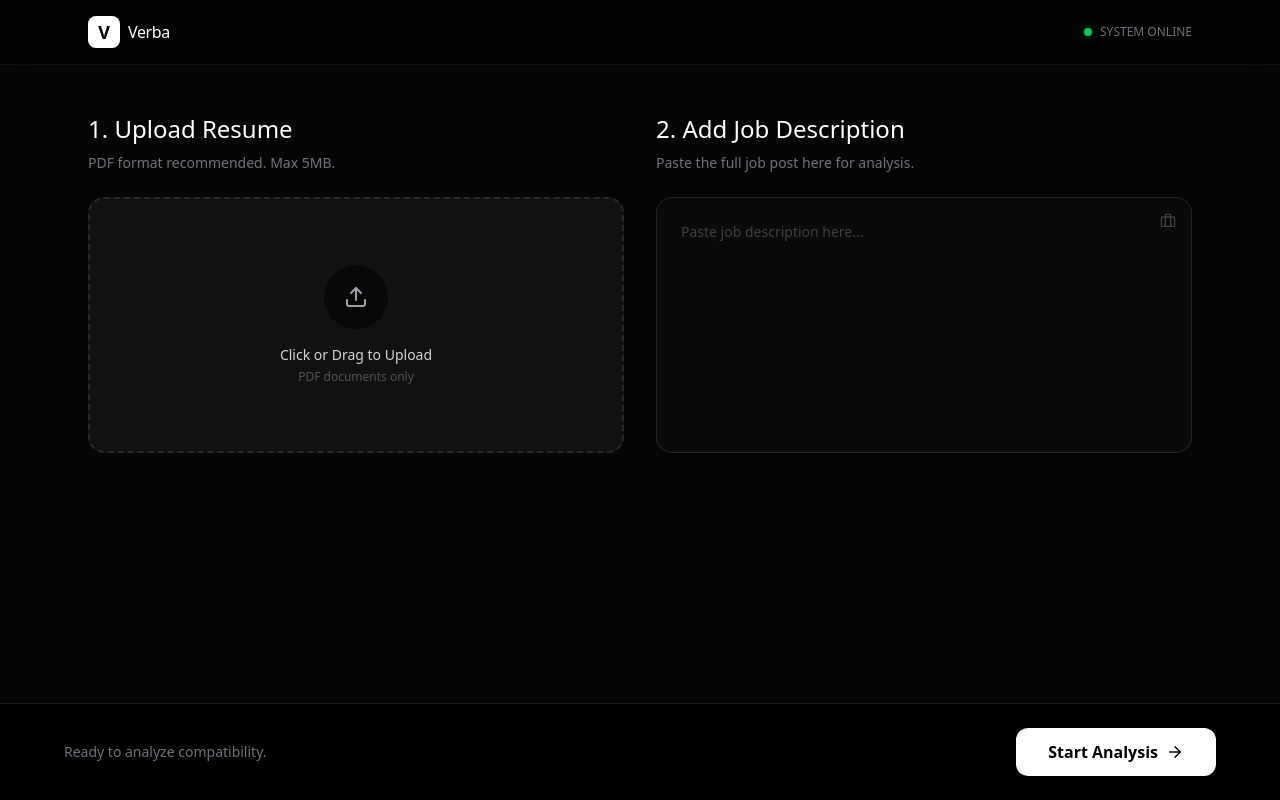
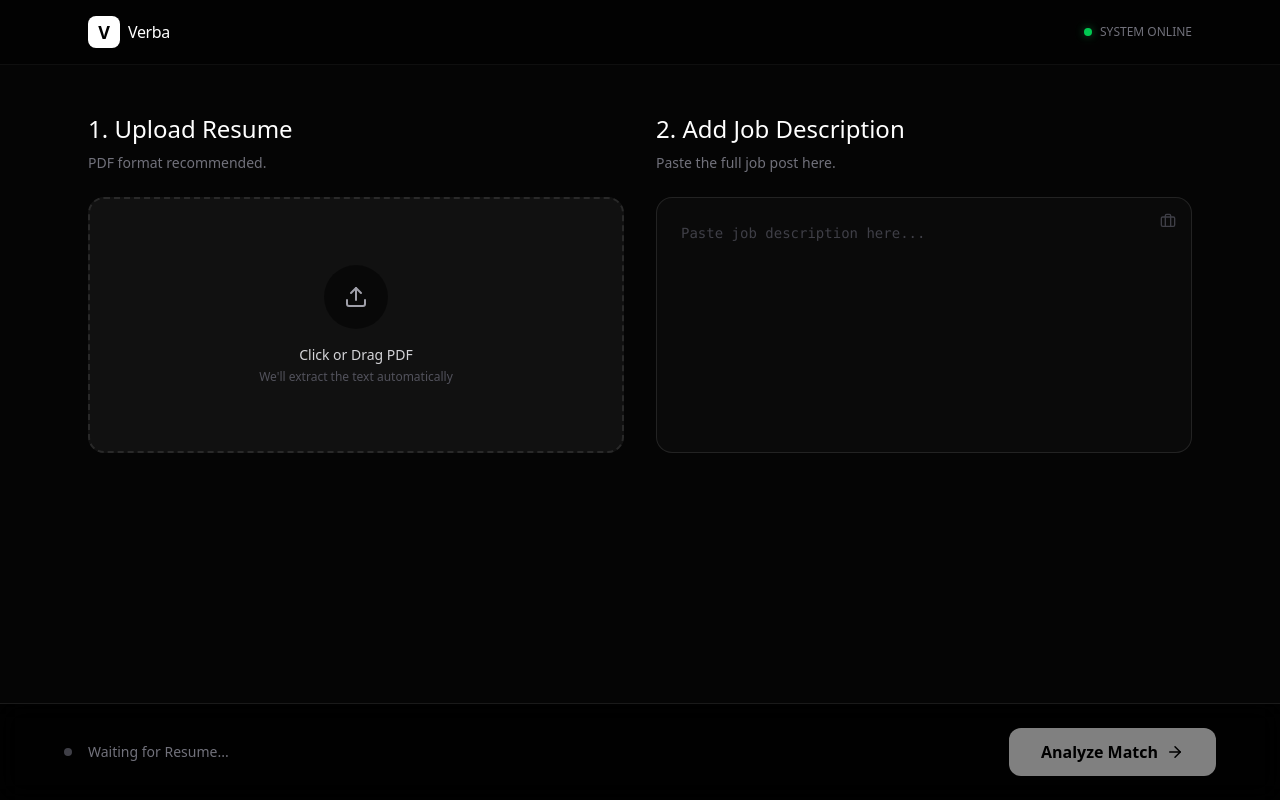
Before and after one commit to Nisinii/Verba, a React (Vite) app in the folder client/: page / in a window 1280 px wide. Built offline with nearby package versions, Linux system fonts and the light colour scheme.

Commit message:
Updated app.jsx to handle file upload

```diff
--- a/client/src/App.tsx
+++ b/client/src/App.tsx
@@ -1,6 +1,41 @@
-import { Upload, FileText, Briefcase, ArrowRight, CheckCircle2 } from 'lucide-react';
+import { useState } from 'react';
+import axios from 'axios';
+import { Upload, Briefcase, ArrowRight, CheckCircle2, FileText, Loader2, AlertCircle } from 'lucide-react';
 
 function App() {
+  const [resumeText, setResumeText] = useState<string>("");
+  const [jobDesc, setJobDesc] = useState<string>("");
+  const [status, setStatus] = useState<"idle" | "uploading" | "success" | "error">("idle");
+  const [fileName, setFileName] = useState<string>("");
+
+  // FUNCTION: Handle File Upload
+  const handleFileUpload = async (event: React.ChangeEvent<HTMLInputElement>) => {
+    const file = event.target.files?.[0];
+    if (!file) return;
+
+    setStatus("uploading");
+    setFileName(file.name);
+
+    const formData = new FormData();
+    formData.append("file", file);
+
+    try {
+      // Send to FastAPI
+      const response = await axios.post("http://127.0.0.1:8000/extract-resume", formData, {
+        headers: { "Content-Type": "multipart/form-data" },
+      });
+
+      // Save the extracted text
+      setResumeText(response.data.full_text);
+      setStatus("success");
+      console.log("Extracted Text:", response.data.full_text); // Check Console to see it!
+
+    } catch (error) {
+      console.error(error);
+      setStatus("error");
+    }
+  };
+
   return (
     <div className="min-h-screen bg-[#050505] text-white font-sans selection:bg-blue-500/30">
 
@@ -27,18 +62,64 @@ function App() {
         <section className="space-y-6">
           <div className="space-y-2">
             <h2 className="text-2xl font-light">1. Upload Resume</h2>
-            <p className="text-zinc-500 text-sm">PDF format recommended. Max 5MB.</p>
+            <p className="text-zinc-500 text-sm">PDF format recommended.</p>
           </div>
 
-          {/* Upload Box (Visual Only for now) */}
-          <div className="border-2 border-dashed border-white/10 rounded-2xl h-64 flex flex-col items-center justify-center gap-4 bg-white/5 hover:bg-white/10 transition-colors cursor-pointer group">
-            <div className="w-16 h-16 rounded-full bg-black/50 flex items-center justify-center group-hover:scale-110 transition-transform">
-              <Upload className="text-zinc-400 group-hover:text-white" size={24} />
-            </div>
-            <div className="text-center">
-              <p className="text-sm font-medium text-zinc-300">Click or Drag to Upload</p>
-              <p className="text-xs text-zinc-600 mt-1">PDF documents only</p>
-            </div>
+          {/* Upload Box with State Handling */}
+          <div className={`relative border-2 border-dashed rounded-2xl h-64 flex flex-col items-center justify-center gap-4 transition-all group overflow-hidden
+            ${status === 'error' ? 'border-red-500/50 bg-red-500/5' :
+              status === 'success' ? 'border-green-500/50 bg-green-500/5' :
+              'border-white/10 bg-white/5 hover:bg-white/10 hover:border-white/20'}`}
+          >
+            {/* Hidden Input Field */}
+            <input
+              type="file"
+              accept=".pdf"
+              onChange={handleFileUpload}
+              className="absolute inset-0 w-full h-full opacity-0 cursor-pointer z-10"
+            />
+
+            {/* UI STATE: LOADING */}
+            {status === 'uploading' && (
+              <div className="flex flex-col items-center gap-3 animate-pulse">
+                <Loader2 className="animate-spin text-blue-400" size={32} />
+                <p className="text-sm text-zinc-400">Extracting text...</p>
+              </div>
+            )}
+
+            {/* UI STATE: SUCCESS */}
+            {status === 'success' && (
+              <div className="flex flex-col items-center gap-3">
+                <div className="w-16 h-16 rounded-full bg-green-500/20 flex items-center justify-center text-green-400">
+                  <CheckCircle2 size={32} />
+                </div>
+                <div className="text-center">
+                  <p className="text-sm font-medium text-white">{fileName}</p>
+                  <p className="text-xs text-zinc-500 mt-1">Ready for analysis</p>
+                </div>
+              </div>
+            )}
+
+            {/* UI STATE: ERROR */}
+            {status === 'error' && (
+              <div className="flex flex-col items-center gap-3">
+                <AlertCircle className="text-red-400" size={32} />
+                <p className="text-sm text-red-400">Upload failed. Try again.</p>
+              </div>
+            )}
+
+            {/* UI STATE: DEFAULT (IDLE) */}
+            {status === 'idle' && (
+              <>
+                <div className="w-16 h-16 rounded-full bg-black/50 flex items-center justify-center group-hover:scale-110 transition-transform">
+                  <Upload className="text-zinc-400 group-hover:text-white" size={24} />
+                </div>
+                <div className="text-center">
+                  <p className="text-sm font-medium text-zinc-300">Click or Drag PDF</p>
+                  <p className="text-xs text-zinc-600 mt-1">We'll extract the text automatically</p>
+                </div>
+              </>
+            )}
           </div>
         </section>
 
@@ -46,12 +127,14 @@ function App() {
         <section className="space-y-6">
           <div className="space-y-2">
             <h2 className="text-2xl font-light">2. Add Job Description</h2>
-            <p className="text-zinc-500 text-sm">Paste the full job post here for analysis.</p>
+            <p className="text-zinc-500 text-sm">Paste the full job post here.</p>
           </div>
 
           <div className="relative h-64">
             <textarea
-              className="w-full h-full bg-[#0A0A0A] border border-white/10 rounded-2xl p-6 text-sm text-zinc-300 focus:outline-none focus:border-white/20 resize-none placeholder:text-zinc-700"
+              value={jobDesc}
+              onChange={(e) => setJobDesc(e.target.value)}
+              className="w-full h-full bg-[#0A0A0A] border border-white/10 rounded-2xl p-6 text-sm text-zinc-300 focus:outline-none focus:border-white/20 resize-none placeholder:text-zinc-700 font-mono leading-relaxed"
               placeholder="Paste job description here..."
             ></textarea>
             <div className="absolute top-4 right-4 text-zinc-700">
@@ -65,11 +148,18 @@ function App() {
       {/* ACTION BAR (Bottom) */}
       <div className="fixed bottom-0 left-0 w-full border-t border-white/10 bg-black/80 backdrop-blur-md p-6">
         <div className="max-w-6xl mx-auto flex items-center justify-between">
-            <div className="text-zinc-500 text-sm">
-                Ready to analyze compatibility.
+            <div className="flex items-center gap-4">
+              <div className={`w-2 h-2 rounded-full ${resumeText ? 'bg-green-500' : 'bg-zinc-700'}`}></div>
+              <span className="text-zinc-500 text-sm">
+                 {resumeText ? "Resume Loaded" : "Waiting for Resume..."}
+              </span>
             </div>
-            <button className="flex items-center gap-2 bg-white text-black px-8 py-3 rounded-xl font-bold hover:bg-zinc-200 transition-colors">
-                <span>Start Analysis</span>
+
+            <button
+              disabled={!resumeText || !jobDesc}
+              className="flex items-center gap-2 bg-white text-black px-8 py-3 rounded-xl font-bold hover:bg-zinc-200 transition-colors disabled:opacity-50 disabled:cursor-not-allowed"
+            >
+                <span>Analyze Match</span>
                 <ArrowRight size={18} />
             </button>
         </div>
```
